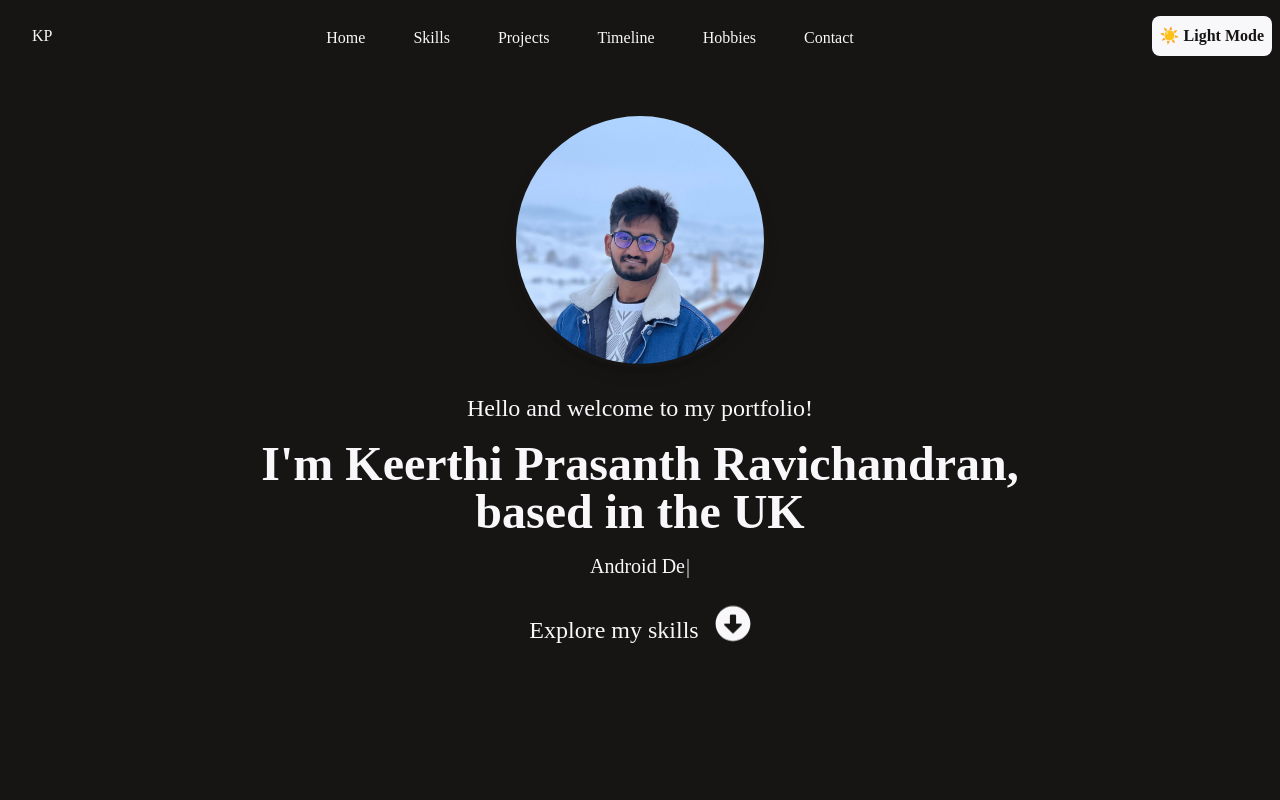
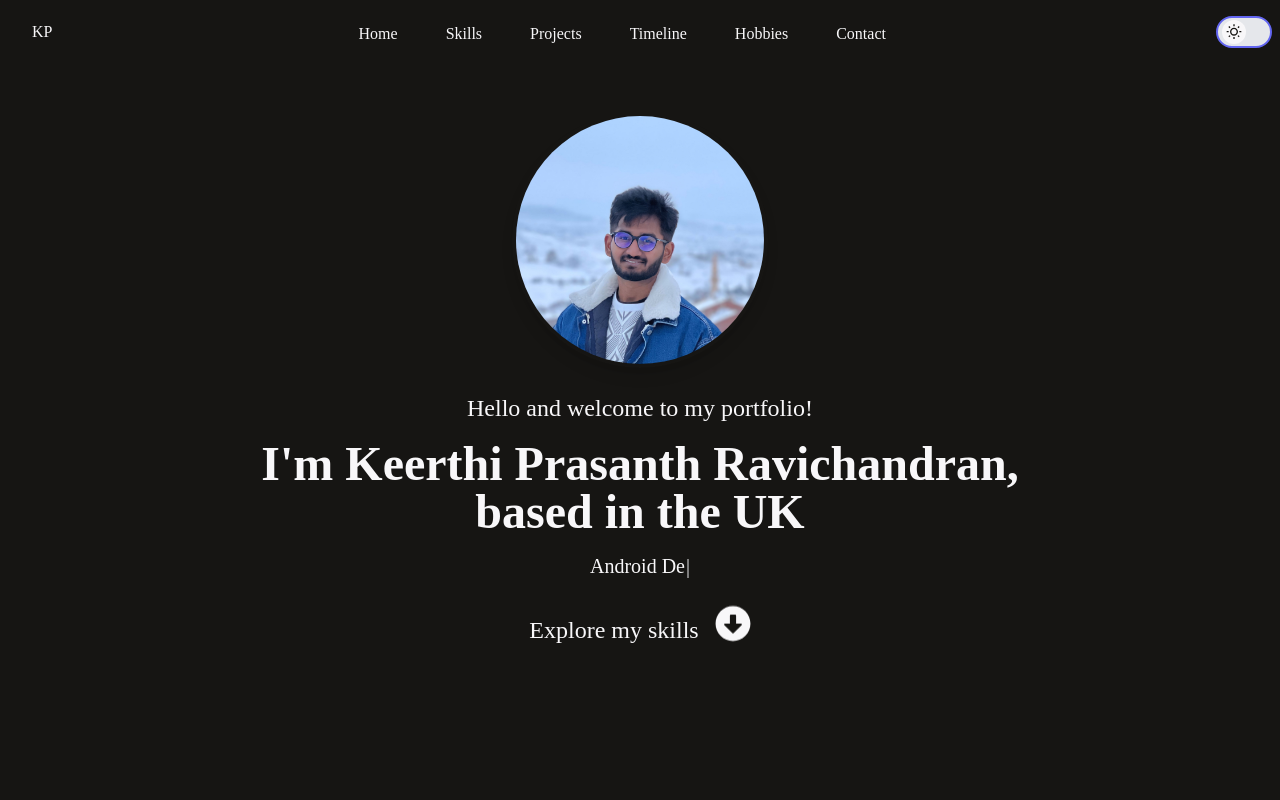
Before and after one commit to Keerthiprasanth/Portfolio, a React (Create React App) app in the folder portfolio/: page / in a window 1280 px wide. Shown: the top 800 px of the page. Built offline with nearby package versions, Linux system fonts and the light colour scheme; a web font is replaced by a local one.

Commit message:
Fixed theme toggle button

```diff
--- a/portfolio/src/components/Navbar.js
+++ b/portfolio/src/components/Navbar.js
@@ -1,5 +1,6 @@
 import React, { useRef, useState, useEffect } from "react";
-import { FaBars, FaTimes } from "react-icons/fa";
+import { FaBars, FaTimes, FaMoon } from "react-icons/fa";
+import { MdOutlineWbSunny } from "react-icons/md";
 import { Link } from "react-router-dom";
 // import "./Navbar.css"
 import "../App.css";
@@ -21,22 +22,22 @@ function Navbar({ isLightMode, toggleTheme }) {
     >
       <h1>KP</h1>
       <nav ref={navRef}>
-        <a className="m-0 mx-6 hover:text-yellow-500" href="/#">
+        <a className="m-0 mx-6 hover:text-gray-400" href="/#">
           Home
         </a>
-        <a className="m-0 mx-6 hover:text-yellow-500" href="/#skills">
+        <a className="m-0 mx-6 hover:text-gray-400" href="/#skills">
           Skills
         </a>
-        <a className="m-0 mx-6 hover:text-yellow-500" href="/#projects">
+        <a className="m-0 mx-6 hover:text-gray-400" href="/#projects">
           Projects
         </a>
-        <a className="m-0 mx-6 hover:text-yellow-500" href="/#timeline">
+        <a className="m-0 mx-6 hover:text-gray-400" href="/#timeline">
           Timeline
         </a>
-        <a className="m-0 mx-6 hover:text-yellow-500" href="/#hobbies">
+        <a className="m-0 mx-6 hover:text-gray-400" href="/#hobbies">
           Hobbies
         </a>
-        <a className="m-0 mx-6 hover:text-yellow-500" href="/#contact">
+        <a className="m-0 mx-6 hover:text-gray-400" href="/#contact">
           Contact
         </a>
         <button
@@ -47,15 +48,24 @@ function Navbar({ isLightMode, toggleTheme }) {
         </button>
       </nav>
       <div className="flex items-center gap-4">
+
         <button
           onClick={toggleTheme}
-          className={`p-2 rounded-lg font-semibold transition-all ${
-            isLightMode
-              ? "bg-customBackground text-customTextColor hover:bg-gray-300"
-              : "bg-customTextColor text-customBackground hover:bg-gray-700"
-          }`}
+          className="relative inline-flex items-center h-8 w-14 rounded-full border-2 bg-gray-200 focus:outline-none focus:ring-2 border-indigo-500 transition-colors duration-300"
         >
-          {isLightMode ? "🌙 Dark Mode" : "☀️ Light Mode"}
+          <span
+            className={`absolute flex items-center justify-center w-6 h-6 transform rounded-full transition-transform duration-300 ${
+              isLightMode
+                ? "translate-x-6 bg-customBackground"
+                : "translate-x-1 bg-customTextColor"
+            }`}
+          >
+            {isLightMode ? (
+              <FaMoon className="text-customTextColor text-8" />
+            ) : (
+              <MdOutlineWbSunny className="text-customBackground" />
+            )}
+          </span>
         </button>
 
         <button className="md:hidden text-xl p-2" onClick={showNavbar}>
--- a/portfolio/src/pages/Contact.jsx
+++ b/portfolio/src/pages/Contact.jsx
@@ -108,7 +108,7 @@ function Contact({ isLightMode }) {
               }`}
               type="email"
               name="email"
-              placeholder="Enter Your Email"
+              placeholder="Enter Your Email ID"
               required
               onChange={handleChange}
               style={{ animationDelay: "0.2s" }}
--- a/portfolio/src/pages/Timeline.jsx
+++ b/portfolio/src/pages/Timeline.jsx
@@ -68,7 +68,7 @@ function Timeline({ isLightMode }) {
           <h1 className="text-3xl font-semibold">Timeline</h1>
         </div>
 
-        <VerticalTimeline>
+        <VerticalTimeline lineColor={isLightMode ? "#000000" : "#ffffff"}>
           {items.map((element) => (
             <VerticalTimelineElement
               key={element.id}
```
